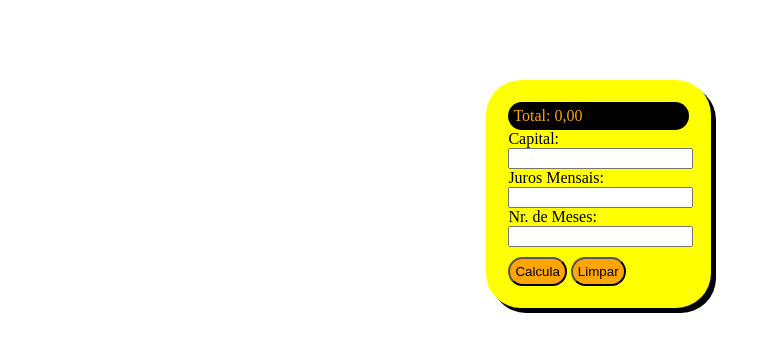
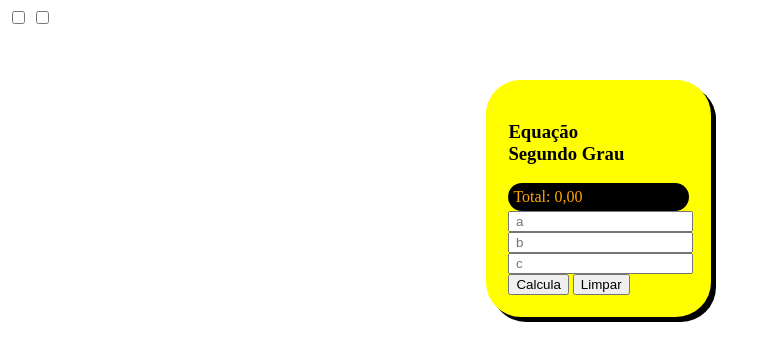
Before and after one commit to josuecarvalho/primeiroc_3t, a plain HTML site: page index.html in a window 1280 px wide. Shown: the whole page, without its empty margins (0-767 px from the left). Drawn offline with Linux system fonts and the light colour scheme.

Commit message:
Update index.html

```diff
--- a/index.html
+++ b/index.html
@@ -11,7 +11,7 @@
 </head>
 
 <body>
-   <input type="checkbox" name="" id="calcFin">
+   <input type="checkbox" name="" id="calcESG">
    <div id="calculadora">
       <div class="calcF"></div>
       <div id="spTotal">
@@ -26,4 +26,21 @@
          <span id="mes"></span>
       </div>
    </div>
+
+   <input type="checkbox" name="" id="calcESG">
+   <div id="calculadoraESG">
+      <label for="calcESG">
+         <h3>Equação <br>Segundo Grau </h3>
+      </label>
+      <div id="spTotal">
+         <span id="total">Total: 0,00</span><br>
+      </div>
+      <input id="a" placeholder=" a" type="text"> <br>
+      <input id="b" placeholder=" b" type="text"> <br>
+      <input id="c" placeholder=" c" type="text"> <br>
+      <button onclick="calculaESG()">Calcula</button>
+      <button onclick="limpar()">Limpar</button>
+   </div>
+
+   </body>
 </html>
```
